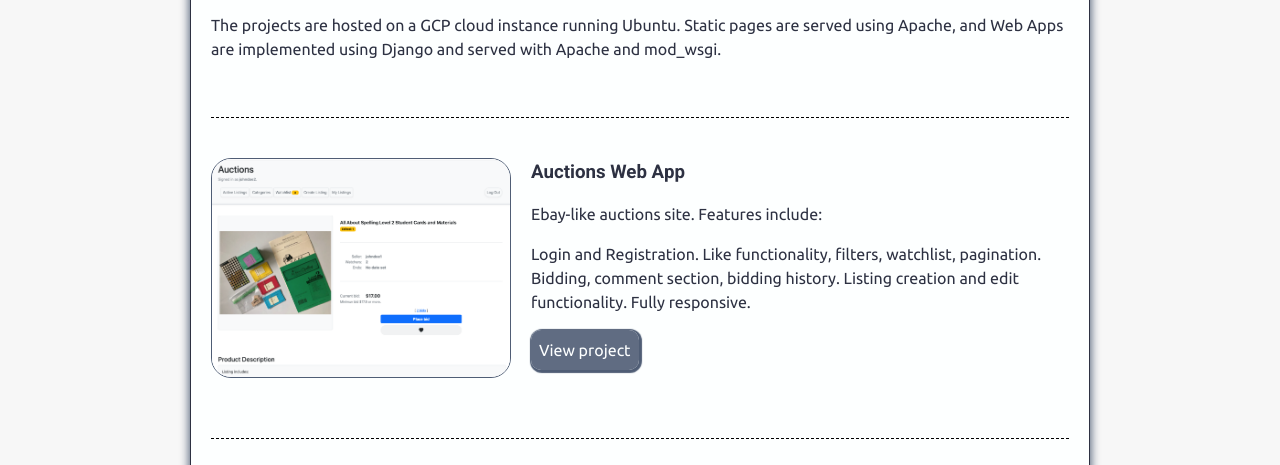
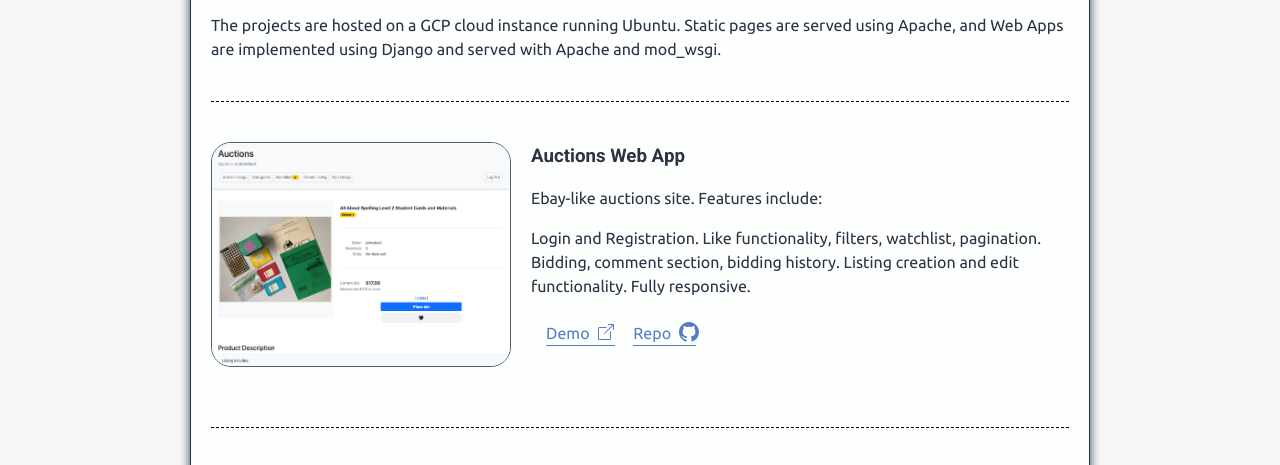
Before and after one commit to lhern376/lhern376.github.io, a plain HTML site: page index.html in a window 1280 px wide. Shown: the part 460-925 px from the top of the page. Drawn offline with Linux system fonts and the light colour scheme.

Commit message:
continues progress

```diff
--- a/css/styles.css
+++ b/css/styles.css
@@ -25,6 +25,8 @@ html {
   font-family: "Ubuntu", "Helvetica Neue", Helvetica, Arial, sans-serif;
   font-size: 10px;
   margin: 0;
+
+  --img-width: 30rem;
 }
 
 body {
@@ -43,7 +45,10 @@ main {
 }
 
 img {
-  width: 30rem;
+  /* 4:3 aspect ratio */
+
+  width: var(--img-width);
+  height: calc(var(--img-width) * 3 / 4);
   border: 1px solid #4f5d75;
   border-radius: 2rem;
 }
@@ -96,15 +101,6 @@ h3 {
   margin: 0;
 }
 
-/* .divider .project-item {
-    border-bottom: 1px dashed #4f5d75;
-    padding: 2rem 0;
-}
-
-.divider .project-item:last-of-type {
-    border-bottom: none;
-} */
-
 /* Profile
 ------------------------------------------ */
 header {
@@ -118,33 +114,49 @@ header {
 
 /* Projects
 ------------------------------------------ */
+
 .projects {
-  /* background: #fdffff; */
   background: rgba(247, 247, 247);
   margin-top: 3rem;
   margin-bottom: 6rem;
 }
 
 .projects a {
-  color: #4f5d75;
+  color: #567dc1;
 }
 
-.projects .btn {
-  /* only give the button look to links that go to project or case study */
-  color: #fdffff;
-  /* background: #4f5d75; */
-  background: rgba(79, 93, 117, 0.9);
-
+.btn {
   text-decoration: none;
-  padding: 0.8rem;
-  border-radius: 1rem;
-  box-shadow: 1px 1px 1px 2px rgb(79, 93, 117);
+  margin-left: 1.5rem;
+  padding: 0;
+  border-bottom: 1px solid #567dc1;
   display: inline-block;
 }
 
-.projects .btn:hover {
-  /* background: rgba(79, 93, 117, 0.9); */
-  background: #4f5d75;
+.btn::after {
+  content: "";
+  display: inline-block;
+  position: relative;
+
+  height: 2.5rem;
+  width: 2.5rem;
+  background-repeat: no-repeat;
+}
+
+.btn:hover {
+  border-bottom-color: #fdffff;
+}
+
+.btn.demo::after {
+  background-image: url("../images/links/external_link.svg");
+  top: 1rem;
+  left: 0.8rem;
+}
+
+.btn.repo::after {
+  background-image: url("../images/links/github_link.svg");
+  top: 0.8rem;
+  left: 0.8rem;
 }
 
 .card {
@@ -158,17 +170,16 @@ header {
   /* box-shadow: 0 0 5px 3px #4f5d75; */
 }
 
-.project-item {
-  display: flow-root;
+.divider {
+  margin: 4rem auto;
+  border-bottom: 1px dashed black;
+  width: 100%;
 }
 
-.project-item:before {
-  margin: 4rem auto;
-  /* margin-left: auto; */
-  display: block;
-  content: "";
-  border-bottom: 1px dashed black;
-  width: 100%;
+.project-item {
+  /* display: flow-root; */
+  display: flex;
+  flex-direction: column;
 }
 
 .project-item img {
@@ -219,6 +230,7 @@ footer {
 .contact-list a {
   padding: 1.5rem;
   display: inline-block;
+  text-underline-offset: 0.3rem;
 }
 
 .contact-list li:nth-of-type(2) a,
@@ -264,8 +276,11 @@ footer {
 /* Responsive
 ------------------------------------------ */
 @media screen and (min-width: 1060px) {
+  .project-item {
+    flex-direction: row;
+  }
   .project-item img {
-    float: left;
+    /* float: left; */
     margin-right: 2rem;
     margin-bottom: 2rem;
   }
@@ -305,3 +320,15 @@ footer {
     padding: 0.5rem;
   }
 }
+
+/* makes the .card occupy 100% width of container for mobile view without interfering with margin of other sections */
+@media screen and (max-width: 425px) {
+  .projects .content-wrap {
+    width: 100%;
+  }
+}
+
+/* clips image for very small mobile screens */
+.project-item {
+  overflow: hidden;
+}
--- a/index.html
+++ b/index.html
@@ -24,7 +24,7 @@
 
       <!-- ********************  PROJECTS / PORTFOLIO  ********************* -->
       <section class="projects">
-        <div class="content-wrap divider">
+        <div class="content-wrap">
           <div class="card">
             <h2>Featured Projects</h2>
             <p>Hey, welcome!<br>View some of my personal projects down below.</p>
@@ -33,6 +33,7 @@
             </p>
 
             <!-- Copy the whole <section> block to add more projects. -->
+            <div class="divider"></div>
             <section class="project-item">
               <img src="images/thumbnails/thumbnail_commerce_webapp.png" alt="Image of my Commerce web application">
               <div>
@@ -44,26 +45,30 @@
                   Fully responsive.
                 </p>
                 <div>
-                  <a class="btn" href="http://34.171.109.67:8084/" target="_blank">View project</a>
+                  <a class="btn demo" href="http://34.171.109.67:8084/" target="_blank">Demo</a>
+                  <a class="btn repo" href="https://github.com/lhern376/project-2-commerce" target="_blank">Repo</a>
                 </div>
               </div>
             </section>
             <!-- End of Project block. -->
 
             <!-- Copy the whole <section> block to add more projects. -->
+            <div class="divider"></div>
             <section class="project-item">
               <img src="images/thumbnails/thumbnail_wiki_webapp.png" alt="Image of my Wiki web application">
               <div>
                 <h3>Wiki Web App</h3>
                 <p>Simple Wiki web app where users can create articles and format them using Markdown syntax.</p>
                 <div>
-                  <a class="btn" href="http://34.171.109.67:8083/" target="_blank">View project</a>
+                  <a class="btn demo" href="http://34.171.109.67:8083/" target="_blank">Demo</a>
+                  <a class="btn repo" href="https://github.com/lhern376/project-1-wiki" target="_blank">Repo</a>
                 </div>
               </div>
             </section>
             <!-- End of Project block. -->
 
             <!-- Copy the whole <section> block to add more projects. -->
+            <div class="divider"></div>
             <section class="project-item">
               <img src="images/thumbnails/thumbnail_google_clone.png" alt="Image of Google Search clone">
               <div>
@@ -71,7 +76,8 @@
                 <p>Simple frontend implementation of Google Search.</p>
                 <p>Basic functions include: <strong>Search</strong>, <strong>Image Search</strong>, <strong>Advanced Search</strong>, <strong>Feeling Lucky</strong>.</p>
                 <div>
-                    <a class="btn" href="http://34.171.109.67:8080/" target="_blank">View project</a>
+                  <a class="btn demo" href="http://34.171.109.67:8080/" target="_blank">Demo</a>
+                  <a class="btn repo" href="https://github.com/lhern376/project-0" target="_blank">Repo</a>
                 </div>
               </div>
             </section>
```
Also changed, not shown: images/links/external_link.svg (added), images/links/github_link.svg (added). Lines whose indentation alone changed are shown as unchanged.
